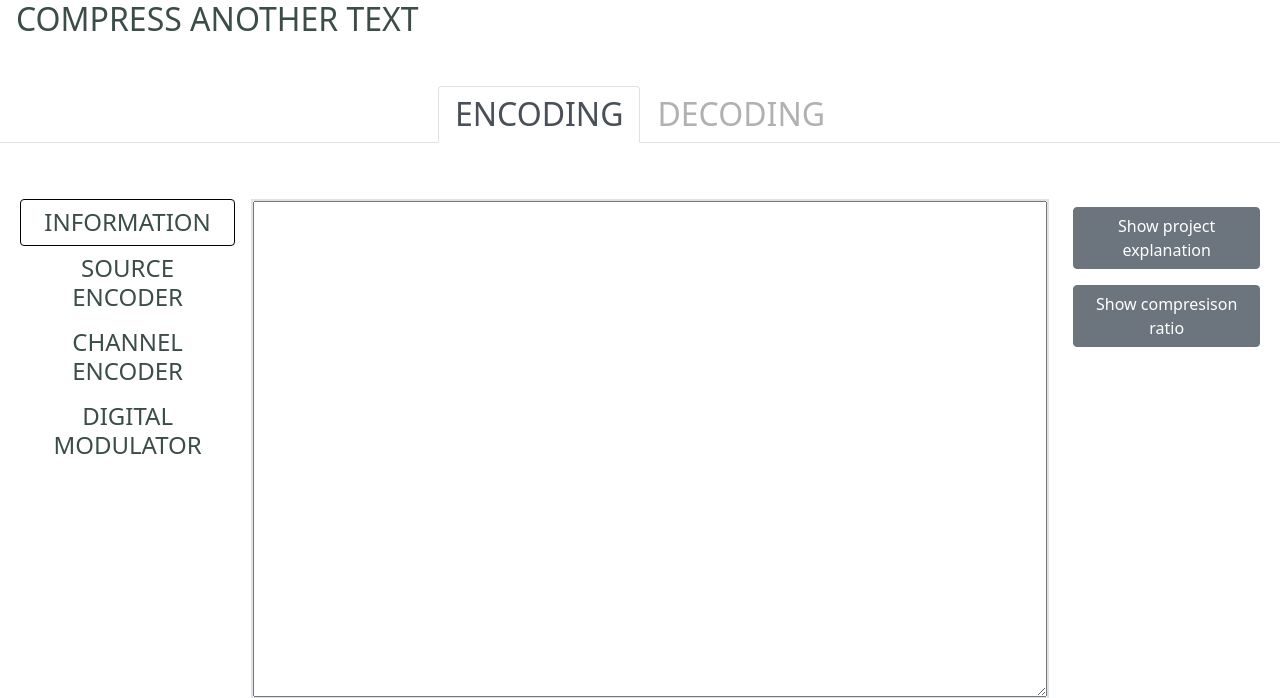
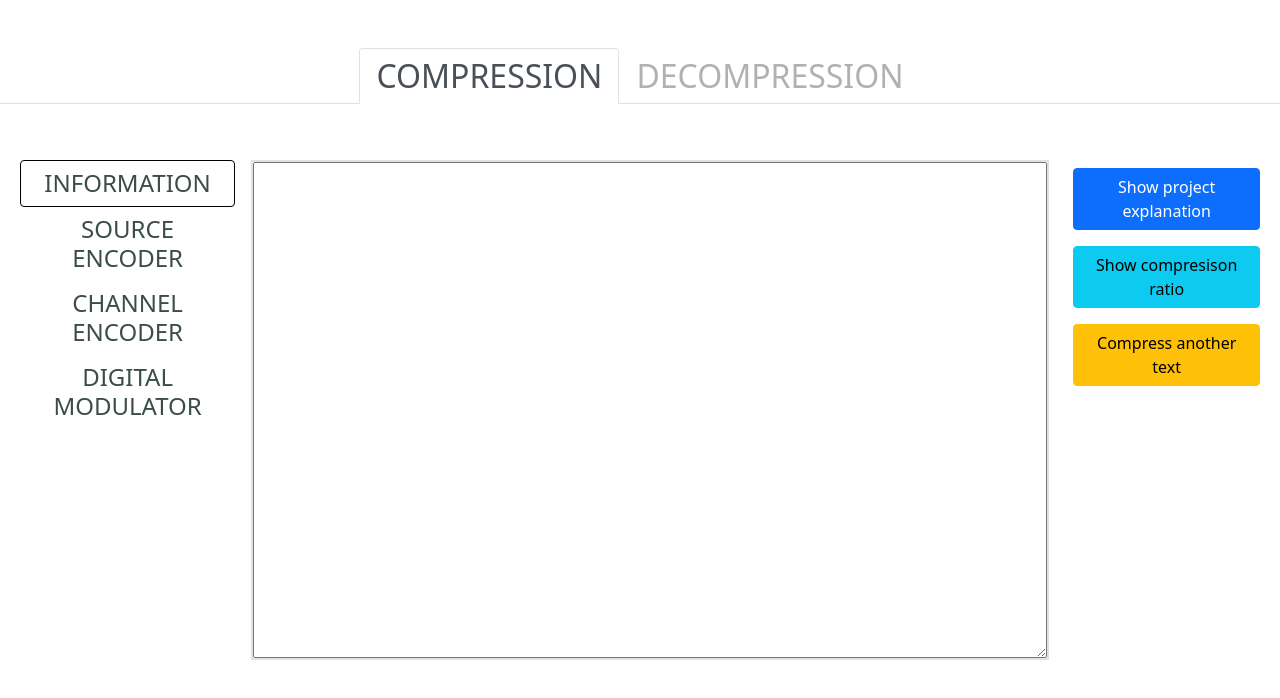
Before and after one commit to ChpOlzhik/CompressionShow, a Django app: page /encoded in a window 1280 px wide. Shown: the top 698 px of the page. Run offline with Django 3.2, Linux system fonts and the light colour scheme.

Commit message:
changed buttons

```diff
--- a/compression/mn.py
+++ b/compression/mn.py
@@ -16,7 +16,6 @@ def ee(data):
     e8 = enc.Decrypt(e7)
 
     a = len(data)*8
-    b = len(e3)
-    if b == 0:
-        b = 1
+    b = len(e2)
+
     return [e1, e2, e3, e4, e5, e6, e7, e8, (a, b)]
--- a/templates/encoding.html
+++ b/templates/encoding.html
@@ -13,23 +13,16 @@
 
 </head>
 <body>
-<header>
-    <div class="nav">
 
-        <div class="nav-item px-3">
-            <a class="h2 text-darkgreen" href="{% url 'home:main' %}">COMPRESS ANOTHER TEXT</a>
-        </div>
-    </div>
-</header>
 <!--Encoding / decoding    -->
     <section class="py-5">
         <nav>
           <div class="nav nav-tabs justify-content-center" id="nav-tab" role="tablist">
               <button class="nav-link active text-lightgrey" id="nav-home-tab" data-bs-toggle="tab" data-bs-target="#nav-encoding" type="button" role="tab" aria-controls="nav-encoding" aria-selected="true">
-                  <span class="h2">ENCODING</span>
+                  <span class="h2">COMPRESSION</span>
               </button>
               <button class="nav-link text-lightgrey" id="nav-profile-tab" data-bs-toggle="tab" data-bs-target="#nav-decoding" type="button" role="tab" aria-controls="nav-decoding" aria-selected="false">
-                  <span class="h2">DECODING</span>
+                  <span class="h2">DECOMPRESSION</span>
               </button>
           </div>
         </nav>
@@ -145,10 +138,11 @@
         </div>
 
         <div class="col-sm-2">
-            <button class="btn btn-secondary w-100 my-2" id="btn-show-1" data-bs-toggle="modal" data-bs-target="#ExplanationModal">
+            <button class="btn btn-primary w-100 my-2" id="btn-show-1" data-bs-toggle="modal" data-bs-target="#ExplanationModal">
                     Show project explanation</button>
-            <button class="btn btn-secondary w-100 my-2" id="btn-show-2" data-bs-toggle="modal" data-bs-target="#CompressionRate">
+            <button class="btn btn-info w-100 my-2" id="btn-show-2" data-bs-toggle="modal" data-bs-target="#CompressionRate">
                     Show compresison ratio</button>
+            <a class="btn btn-warning w-100 my-2" href="{% url 'home:main' %}">Compress another text</a>
         </div>
     </section>
 
```
Also changed, not shown: templates/index.html (+9 -0 lines), static/compression/style.css (line endings or trailing spaces).
